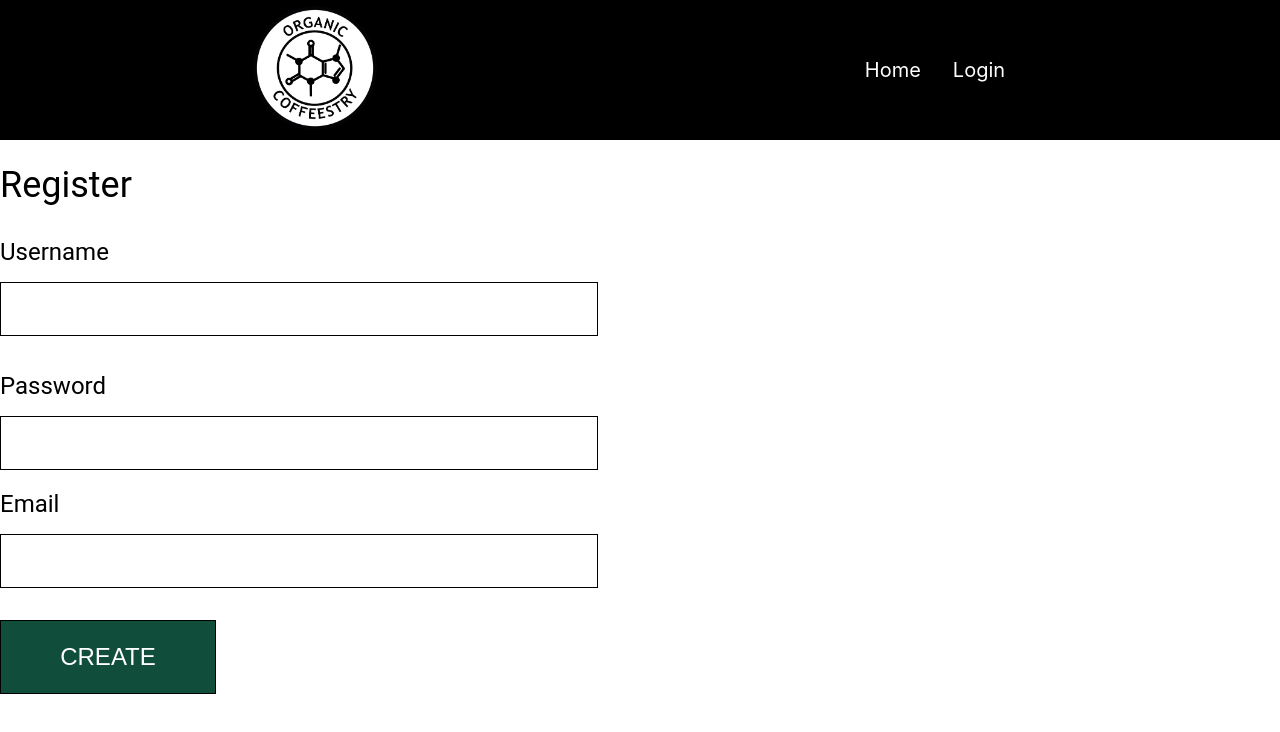
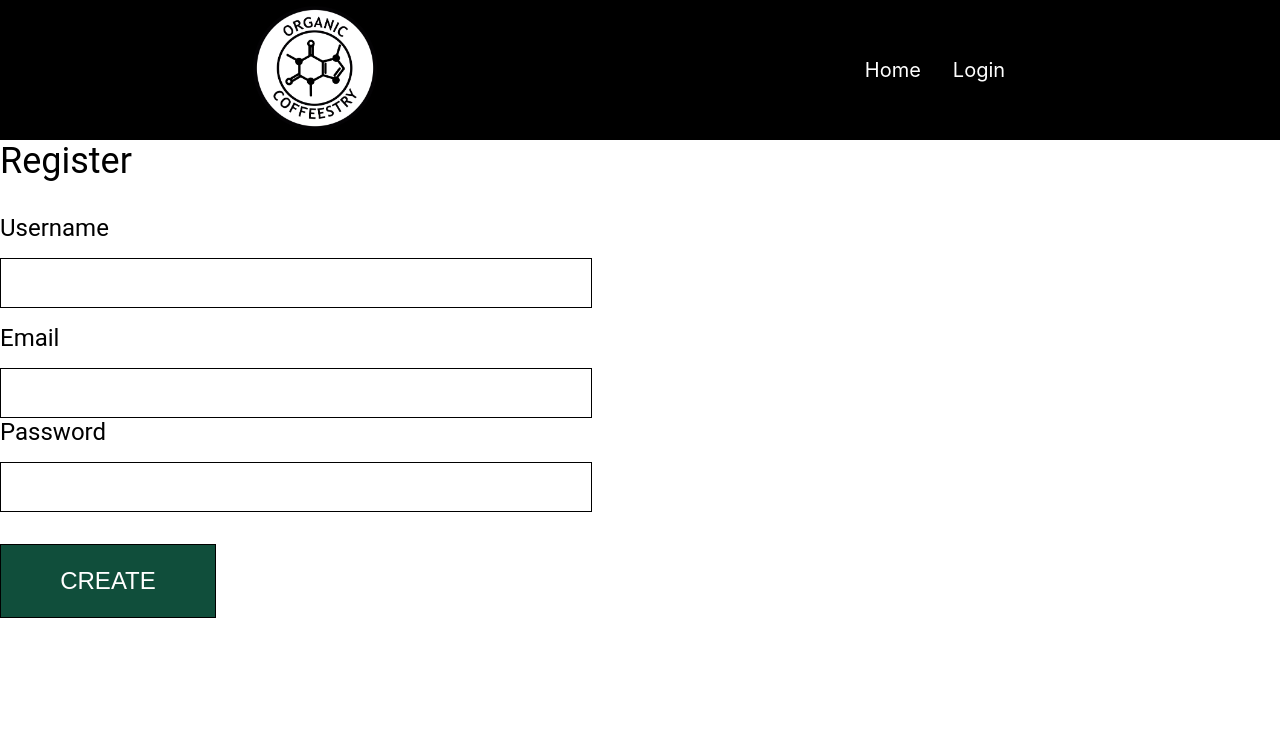
Before and after one commit to ralphie94/organic-coffeestry, a React (Create React App) app in the folder client/: page /signup in a window 1280 px wide. Shown: the top 732 px of the page. Built offline with nearby package versions, Linux system fonts and the light colour scheme; no server answers.

Commit message:
implemented user signup success and error message

```diff
--- a/client/src/SideDrawer.css
+++ b/client/src/SideDrawer.css
@@ -30,7 +30,6 @@
     color: white;
     text-decoration: none;
     font-size: 1.2rem;
-    margin-right: 30px;
 }
 
 .side-drawer .link:hover,
--- a/client/src/index.css
+++ b/client/src/index.css
@@ -1,5 +1,11 @@
 html {
     height: 100%;
+  }
+
+  * {
+    margin: 0px;
+    padding: 0px;
+    box-sizing: border-box;
   }
 
   body {
--- a/client/src/user/Signup.js
+++ b/client/src/user/Signup.js
@@ -1,5 +1,6 @@
 import React, { useState } from "react";
 import { API } from "../config";
+import { Link } from "react-router-dom";
 
 import "./Signup.css"
 
@@ -12,14 +13,14 @@ const Signup = () => {
         success: false
     });
 
-    const { name, email, password } = values
+    const { name, email, password, success, error } = values
 
     const handleChange = name => event => {
         setValues({ ...values, error: false, [name]: event.target.value })
     };
 
     const signup = (user) => {
-        fetch(`${API}/signup`, {
+        return fetch(`${API}/signup`, {
             method: "POST",
             headers: {
                 Accept: "application/json",
@@ -37,23 +38,52 @@ const Signup = () => {
 
     const clickSubmit = (event) => {
         event.preventDefault();
-        signup({ name, email, password });
+        setValues({ ...values, error: false })
+        signup({ name, email, password })
+        .then(data => {
+            if(data.error) {
+                setValues({ ...values, error: data.error, success: false })
+            } else {
+                setValues({
+                    ...values,
+                    name: "",
+                    email: "",
+                    password:"",
+                    error: "",
+                    success: true
+                });
+            }
+        });
     };
 
     const signUpForm = () => (
         <form>
             <div className="login-container">
                 <h1 className="register-title">Register</h1>
+                {showError()}
                 <h2 className="username">Username</h2>
-                <input onChange={handleChange("name")} type="text" className="name-register" name="username"></input><br/>
-                <h2 className="password">Password</h2>
-                <input onChange={handleChange("email")} type="email" className="email-box" name="password"></input><br/>
-                <h2 className="email">Email</h2>
-                <input onChange={handleChange("password")} type="password" className="password-register" name="password"></input><br/>
+                <input onChange={handleChange("name")} type="text" className="name-register" name="username" value={name}></input><br/>
+                <h2 className="password">Email</h2>
+                <input onChange={handleChange("email")} type="email" className="email-box" name="email" value={email}></input><br/>
+                <h2 className="email">Password</h2>
+                <input onChange={handleChange("password")} type="password" className="password-register" name="password" value={password}></input><br/>
+                {showSuccess()}
                 <button onClick={clickSubmit} type="submit" className="register-btn" value="Submit">CREATE</button>
             </div>
         </form>
-    )
+    );
+
+    const showError = () => (
+        <div style={{ display: error ? "" : "none" }}>
+            {error}
+        </div>
+    );
+
+    const showSuccess = () => (
+        <div style={{ display: success ? "" : "none" }}>
+            Account created successfully! Please <Link to="/signin">sign in</Link>.
+        </div>
+    );
 
     return (
         <div>
```
